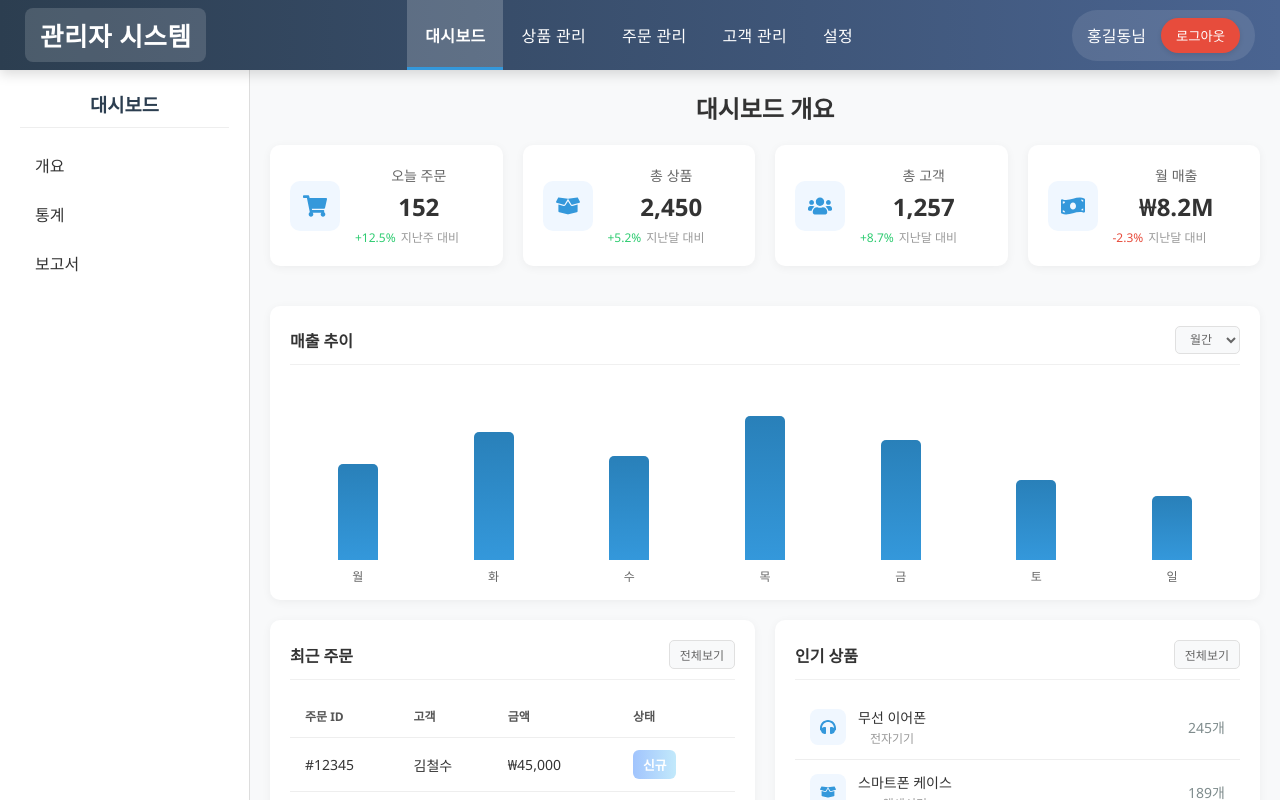
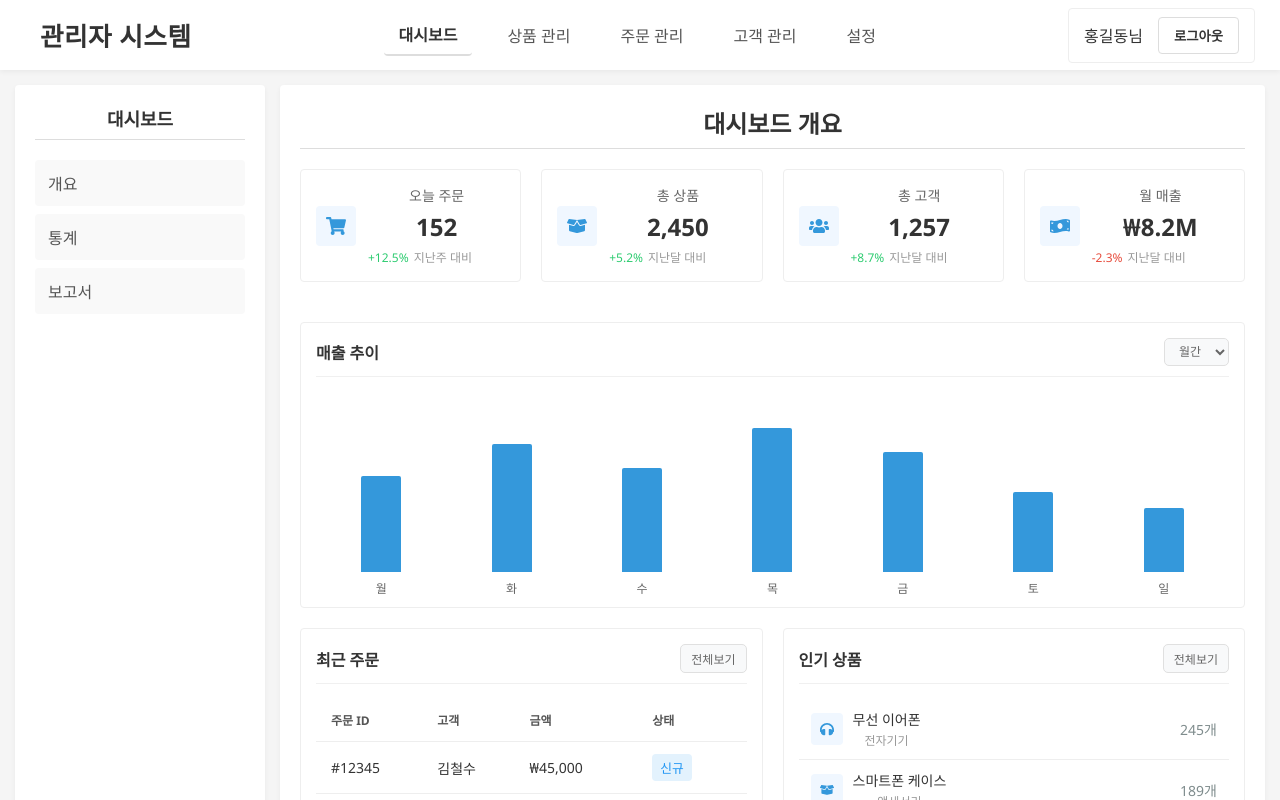
Before and after one commit to iwan2fly/testReact, a React (Create React App) app: page /dashboard in a window 1280 px wide. Built offline with nearby package versions, Linux system fonts and the light colour scheme; sample sign-in values are in the browser's storage.

Commit message:
intelij worked

```diff
--- a/src/components/Content.css
+++ b/src/components/Content.css
@@ -2,8 +2,11 @@
   flex: 1;
   padding: 20px;
   overflow-y: auto;
-  background-color: #f8f9fa;
-  height: calc(100vh - 60px);
+  background-color: white;
+  height: calc(100vh - 70px);
+  margin: 15px 0;
+  border-radius: 4px;
+  box-shadow: 0 2px 5px rgba(0, 0, 0, 0.05);
 }
 
 .content h2 {
@@ -11,15 +14,12 @@
   color: #333;
   font-size: 24px;
   font-weight: 600;
+  padding-bottom: 8px;
+  border-bottom: 1px solid #ddd;
 }
 
 .content-body {
-  animation: fadeIn 0.5s ease-out;
-}
-
-@keyframes fadeIn {
-  from { opacity: 0; transform: translateY(10px); }
-  to { opacity: 1; transform: translateY(0); }
+  /* No animation */
 }
 
 /* 대시보드 통계 카드 */
@@ -32,30 +32,28 @@
 
 .stat-card {
   background-color: white;
-  border-radius: 10px;
-  box-shadow: 0 2px 10px rgba(0, 0, 0, 0.05);
-  padding: 20px;
+  border-radius: 4px;
+  border: 1px solid #eee;
+  padding: 15px;
   display: flex;
   align-items: center;
-  transition: transform 0.3s, box-shadow 0.3s;
 }
 
 .stat-card:hover {
-  transform: translateY(-5px);
-  box-shadow: 0 5px 15px rgba(0, 0, 0, 0.1);
+  background-color: #f9f9f9;
 }
 
 .stat-icon {
-  width: 50px;
-  height: 50px;
-  border-radius: 10px;
+  width: 40px;
+  height: 40px;
+  border-radius: 4px;
   background-color: #f0f7ff;
   color: #3498db;
   display: flex;
   align-items: center;
   justify-content: center;
-  font-size: 24px;
-  margin-right: 15px;
+  font-size: 20px;
+  margin-right: 12px;
 }
 
 .stat-details {
@@ -105,9 +103,9 @@
 
 .dashboard-card {
   background-color: white;
-  border-radius: 10px;
-  box-shadow: 0 2px 10px rgba(0, 0, 0, 0.05);
-  padding: 20px;
+  border-radius: 4px;
+  border: 1px solid #eee;
+  padding: 15px;
   overflow: hidden;
 }
 
@@ -172,10 +170,9 @@
 
 .chart-bar {
   width: 40px;
-  background: linear-gradient(to top, #3498db, #2980b9);
-  border-radius: 5px 5px 0 0;
+  background-color: #3498db;
+  border-radius: 2px 2px 0 0;
   position: relative;
-  transition: height 0.5s;
 }
 
 .chart-bar span {
@@ -259,16 +256,16 @@
 }
 
 .product-icon {
-  width: 36px;
-  height: 36px;
-  border-radius: 8px;
+  width: 32px;
+  height: 32px;
+  border-radius: 4px;
   background-color: #f0f7ff;
   color: #3498db;
   display: flex;
   align-items: center;
   justify-content: center;
-  margin-right: 12px;
-  font-size: 16px;
+  margin-right: 10px;
+  font-size: 14px;
 }
 
 .product-name {
@@ -323,8 +320,8 @@
 
 .progress {
   height: 100%;
-  background: linear-gradient(to right, #3498db, #2980b9);
-  border-radius: 4px;
+  background-color: #3498db;
+  border-radius: 2px;
 }
 
 /* 반응형 디자인 */
@@ -350,30 +347,18 @@
 
 .card {
   background-color: white;
-  border-radius: 10px;
-  box-shadow: 0 15px 30px rgba(0, 0, 0, 0.1);
-  padding: 20px;
-  margin-bottom: 20px;
-  animation: fadeIn 0.6s ease-out;
+  border-radius: 4px;
+  border: 1px solid #eee;
+  padding: 15px;
+  margin-bottom: 15px;
 }
 
 .card h3 {
-  margin-bottom: 15px;
+  margin-bottom: 12px;
   color: #333;
-  font-weight: 700;
-  position: relative;
-  display: inline-block;
-}
-
-.card h3:after {
-  content: '';
-  position: absolute;
-  width: 70%;
-  height: 2px;
-  background: linear-gradient(to right, #a1c4fd, #c2e9fb);
-  bottom: -5px;
-  left: 15%;
-  border-radius: 2px;
+  font-weight: 600;
+  padding-bottom: 8px;
+  border-bottom: 1px solid #ddd;
 }
 
 .data-table th {
@@ -388,38 +373,36 @@
 }
 
 .status-badge {
-  padding: 5px 10px;
-  border-radius: 6px;
+  padding: 4px 8px;
+  border-radius: 4px;
   font-size: 0.8rem;
-  font-weight: bold;
+  font-weight: 500;
 }
 
 .status-badge.new {
-  background: linear-gradient(to right, #a1c4fd, #c2e9fb);
-  color: white;
+  background-color: #e3f2fd;
+  color: #2196f3;
 }
 
 .status-badge.processing {
-  background: linear-gradient(to right, #f6d365, #fda085);
-  color: white;
+  background-color: #fff8e1;
+  color: #ffc107;
 }
 
 .status-badge.completed {
-  background: linear-gradient(to right, #84fab0, #8fd3f4);
-  color: white;
+  background-color: #e8f5e9;
+  color: #4caf50;
 }
 
 .popular-products li {
   display: flex;
   justify-content: space-between;
-  padding: 12px 15px;
+  padding: 10px 12px;
   border-bottom: 1px solid #eee;
-  transition: all 0.3s;
 }
 
 .popular-products li:hover {
   background-color: #f9f9f9;
-  transform: translateX(5px);
 }
 
 .popular-products li:last-child {
--- a/src/components/Header.css
+++ b/src/components/Header.css
@@ -2,11 +2,11 @@
   display: flex;
   align-items: center;
   justify-content: space-between;
-  background: linear-gradient(to right, #2c3e50, #4a6491);
-  color: #fff;
+  background-color: white;
+  color: #333;
   padding: 0 25px;
   height: 70px;
-  box-shadow: 0 4px 12px rgba(0, 0, 0, 0.15);
+  box-shadow: 0 2px 5px rgba(0, 0, 0, 0.05);
   position: relative;
 }
 
@@ -14,15 +14,10 @@
   font-size: 1.6rem;
   font-weight: 700;
   letter-spacing: 0.5px;
-  background: rgba(255, 255, 255, 0.15);
+  background: white;
   padding: 8px 15px;
-  border-radius: 8px;
-  transition: all 0.3s ease;
-}
-
-.logo:hover {
-  background: rgba(255, 255, 255, 0.25);
-  transform: translateY(-2px);
+  border-radius: 4px;
+  color: #333;
 }
 
 .main-menu ul {
@@ -33,81 +28,58 @@
 }
 
 .main-menu li {
-  padding: 0 18px;
+  margin: 0 10px;
+  padding: 8px 15px;
   cursor: pointer;
-  height: 70px;
   display: flex;
   align-items: center;
   position: relative;
-  transition: all 0.3s ease;
   font-weight: 500;
-  letter-spacing: 0.3px;
+  border-radius: 4px;
+  background-color: white;
+  color: #555;
 }
 
 .main-menu li:hover {
-  background-color: rgba(255, 255, 255, 0.1);
-  color: #fff;
+  color: #333;
 }
 
 .main-menu li.active {
-  background-color: rgba(255, 255, 255, 0.2);
+  background-color: white;
   font-weight: 600;
-  color: #fff;
-}
-
-.main-menu li.active::after {
-  content: '';
-  position: absolute;
-  bottom: 0;
-  left: 0;
-  width: 100%;
-  height: 3px;
-  background-color: #3498db;
-  animation: slideIn 0.3s ease-in-out;
-}
-
-@keyframes slideIn {
-  from { transform: scaleX(0); }
-  to { transform: scaleX(1); }
+  color: #333;
+  border-bottom: 2px solid #ddd;
 }
 
 .user-info {
   display: flex;
   align-items: center;
-  background: rgba(255, 255, 255, 0.1);
+  background: white;
   padding: 8px 15px;
-  border-radius: 25px;
-  transition: all 0.3s ease;
-}
-
-.user-info:hover {
-  background: rgba(255, 255, 255, 0.15);
+  border-radius: 4px;
+  border: 1px solid #eee;
 }
 
 .user-info span {
   margin-right: 15px;
   font-weight: 500;
+  color: #333;
 }
 
 .user-info button {
-  background-color: #e74c3c;
-  color: white;
-  border: none;
+  background-color: white;
+  color: #333;
+  border: 1px solid #ddd;
   padding: 8px 15px;
-  border-radius: 20px;
+  border-radius: 4px;
   cursor: pointer;
-  font-weight: 500;
-  transition: all 0.3s ease;
-  box-shadow: 0 2px 5px rgba(0, 0, 0, 0.1);
+  font-weight: 600;
 }
 
 .user-info button:hover {
-  background-color: #c0392b;
-  transform: translateY(-2px);
-  box-shadow: 0 4px 8px rgba(0, 0, 0, 0.2);
+  background-color: #f5f5f5;
 }
 
 .user-info button:active {
-  transform: translateY(0);
-  box-shadow: 0 2px 3px rgba(0, 0, 0, 0.1);
+  background-color: #eee;
 }
--- a/src/components/Login.css
+++ b/src/components/Login.css
@@ -9,7 +9,7 @@
   justify-content: center;
   align-items: center;
   min-height: 100vh;
-  background: linear-gradient(120deg, #a1c4fd 0%, #c2e9fb 100%);
+  background-color: #f5f5f5;
   padding: 20px;
 }
 
@@ -17,36 +17,19 @@
   width: 100%;
   max-width: 400px;
   background-color: white;
-  border-radius: 10px;
-  box-shadow: 0 15px 30px rgba(0, 0, 0, 0.1);
-  padding: 40px 30px;
+  border-radius: 4px;
+  box-shadow: 0 2px 5px rgba(0, 0, 0, 0.05);
+  padding: 30px 25px;
   text-align: center;
-  animation: fadeIn 0.6s ease-out;
-}
-
-@keyframes fadeIn {
-  from { opacity: 0; transform: translateY(20px); }
-  to { opacity: 1; transform: translateY(0); }
 }
 
 .login-title {
-  font-size: 28px;
-  font-weight: 700;
+  font-size: 24px;
+  font-weight: 600;
   color: #333;
-  margin-bottom: 30px;
-  position: relative;
-  display: inline-block;
-}
-
-.login-title:after {
-  content: '';
-  position: absolute;
-  width: 70%;
-  height: 3px;
-  background: linear-gradient(to right, #a1c4fd, #c2e9fb);
-  bottom: -10px;
-  left: 15%;
-  border-radius: 2px;
+  margin-bottom: 20px;
+  padding-bottom: 8px;
+  border-bottom: 1px solid #ddd;
 }
 
 .login-error {
@@ -75,44 +58,38 @@ label {
 
 input {
   width: 100%;
-  padding: 12px 15px;
+  padding: 10px 12px;
   border: 1px solid #ddd;
-  border-radius: 6px;
-  font-size: 15px;
-  transition: all 0.3s;
+  border-radius: 4px;
+  font-size: 14px;
   background-color: #f9f9f9;
 }
 
 input:focus {
-  border-color: #a1c4fd;
-  box-shadow: 0 0 0 3px rgba(161, 196, 253, 0.2);
+  border-color: #4a90e2;
   background-color: #fff;
   outline: none;
 }
 
 .login-btn {
   width: 100%;
-  padding: 14px;
-  background: linear-gradient(to right, #a1c4fd, #c2e9fb);
+  padding: 12px;
+  background-color: #4a90e2;
   border: none;
-  border-radius: 6px;
+  border-radius: 4px;
   color: #fff;
-  font-size: 16px;
-  font-weight: 600;
+  font-size: 15px;
+  font-weight: 500;
   cursor: pointer;
-  transition: all 0.3s;
   margin-top: 10px;
-  box-shadow: 0 4px 10px rgba(161, 196, 253, 0.3);
 }
 
 .login-btn:hover {
-  background: linear-gradient(to right, #8fb8ff, #a1d9f7);
-  transform: translateY(-2px);
-  box-shadow: 0 6px 15px rgba(161, 196, 253, 0.4);
+  background-color: #3a80d2;
 }
 
 .login-btn:active {
-  transform: translateY(1px);
+  background-color: #2a70c2;
 }
 
 .login-links {
@@ -146,21 +123,9 @@ input:focus {
 }
 
 
-/* 추가 애니메이션 효과 */
+/* 입력 필드 스타일링 */
 .input-group {
   position: relative;
-  overflow: hidden;
-}
-
-.input-group input {
-  transition: all 0.3s ease;
-}
-
-.input-group input:focus + label,
-.input-group input:valid + label {
-  transform: translateY(-25px);
-  font-size: 12px;
-  color: #6c63ff;
 }
 
 /* 소셜 로그인 버튼 (선택적) */
@@ -172,21 +137,19 @@ input:focus {
 }
 
 .social-btn {
-  width: 40px;
-  height: 40px;
-  border-radius: 50%;
+  width: 36px;
+  height: 36px;
+  border-radius: 4px;
   display: flex;
   align-items: center;
   justify-content: center;
   background: #f5f5f5;
-  border: none;
+  border: 1px solid #eee;
   cursor: pointer;
-  transition: all 0.3s;
 }
 
 .social-btn:hover {
-  transform: translateY(-3px);
-  box-shadow: 0 5px 10px rgba(0, 0, 0, 0.1);
+  background: #eee;
 }
 
 
@@ -229,12 +192,10 @@ input:focus {
   align-items: center;
   justify-content: center;
   width: 100%;
-  padding: 10px 0;
-  border: none;
+  padding: 8px 0;
   border-radius: 4px;
   font-weight: 500;
   cursor: pointer;
-  transition: background-color 0.3s;
 }
 
 .google-btn {
--- a/src/components/Login.js
+++ b/src/components/Login.js
@@ -128,15 +128,15 @@ function Login({ onSwitchToRegister, onLogin }) {
           </button>
         </form>
 
-        {/* 회원가입 버튼으로 변경 */}
-        <div className="register-btn-container">
-          <button
-            className="register-redirect-btn"
+        {/* 회원가입 링크로 변경 */}
+        <div className="login-links">
+          <a
+            href="#"
             onClick={(e) => { e.preventDefault(); handleRegisterClick(); }}
-            disabled={isLoading}
+            style={{ pointerEvents: isLoading ? 'none' : 'auto' }}
           >
             계정이 없으신가요? 회원가입
-          </button>
+          </a>
         </div>
 
         {/* SNS 로그인 버튼 추가 */}
--- a/src/components/MainLayout.css
+++ b/src/components/MainLayout.css
@@ -2,10 +2,13 @@
   display: flex;
   flex-direction: column;
   height: 100vh;
+  background-color: #f5f5f5;
+  overflow: hidden;
 }
 
 .layout-body {
   display: flex;
   flex: 1;
   overflow: hidden;
+  padding-right: 15px;
 }
--- a/src/components/Sidebar.css
+++ b/src/components/Sidebar.css
@@ -1,30 +1,38 @@
 .sidebar {
   width: 250px;
   background-color: #fff;
-  border-right: 1px solid #ddd;
   padding: 20px;
-  height: calc(100vh - 60px);
+  height: calc(100vh - 70px);
   overflow-y: auto;
+  box-shadow: 0 2px 5px rgba(0, 0, 0, 0.05);
+  margin: 15px;
+  border-radius: 4px;
 }
 
 .sidebar h3 {
-  margin-bottom: 15px;
-  padding-bottom: 10px;
-  border-bottom: 1px solid #eee;
-  color: #2c3e50;
+  margin-bottom: 20px;
+  padding-bottom: 8px;
+  color: #333;
+  font-size: 18px;
+  font-weight: 600;
+  border-bottom: 1px solid #ddd;
 }
 
 .sub-menu {
   list-style: none;
+  padding: 0;
 }
 
 .sub-menu li {
-  padding: 10px 15px;
-  margin-bottom: 5px;
+  padding: 10px 12px;
+  margin-bottom: 8px;
   cursor: pointer;
   border-radius: 4px;
-  transition: background-color 0.3s;
   text-align: left;
+  background-color: #f9f9f9;
+  color: #555;
+  font-weight: 500;
+  border: 1px solid transparent;
 }
 
 .sub-menu li:hover {
@@ -32,6 +40,8 @@
 }
 
 .sub-menu li.active {
-  background-color: #3498db;
-  color: white;
+  background-color: white;
+  color: #333;
+  font-weight: 600;
+  border: 1px solid #ddd;
 }
```
